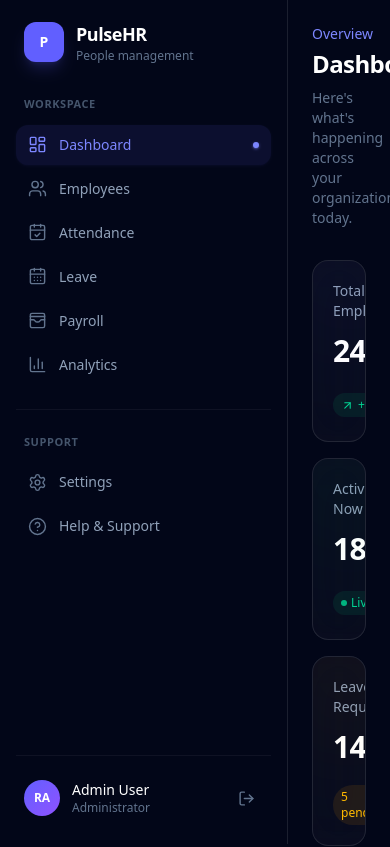
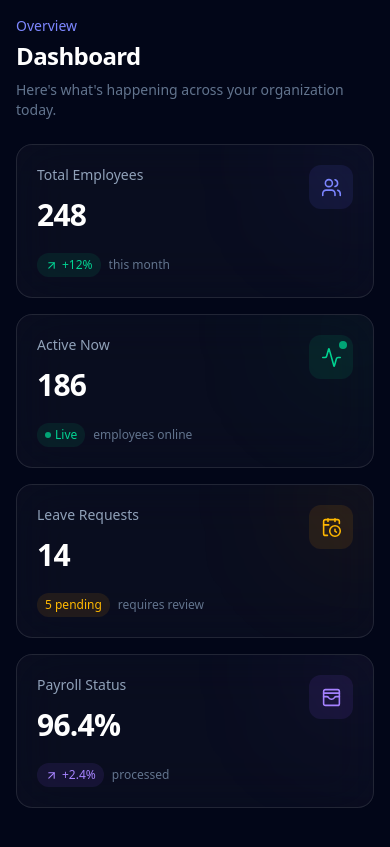
Before and after one commit to RushanAnsari/pulsehr-dashboard, a Next.js app: page / in a window 390 px wide. Shown: the top 847 px of the page. Built offline with nearby package versions, Linux system fonts and the light colour scheme.

Commit message:
fix: resolve mobile layout overflow and make metrics cards fully responsive

```diff
--- a/src/app/page.tsx
+++ b/src/app/page.tsx
@@ -1,3 +1,4 @@
+
 import {
   Users,
   Activity,
@@ -10,18 +11,21 @@ import Sidebar from "@/components/Sidebar";
 
 export default function Home() {
   return (
-    // `flex` puts the fixed-width sidebar beside the flexible dashboard area.
-    <main className="flex min-h-screen bg-slate-950 text-white">
-      {/* Left navigation */}
-      <Sidebar />
+    <main className="flex min-h-screen w-full overflow-x-hidden bg-slate-950 text-white">
 
-      {/* Right side takes all remaining horizontal space */}
-      <section className="min-w-0 flex-1 overflow-y-auto">
-        {/* Dashboard content container */}
-        <div className="mx-auto max-w-[1600px] p-6 lg:p-8">
+      {/* Sidebar is hidden on mobile so it cannot consume viewport width. */}
+      <div className="hidden shrink-0 md:flex">
+        <Sidebar />
+      </div>
+
+      {/* Main content becomes the full viewport width on mobile. */}
+      <section className="min-w-0 w-full flex-1 overflow-x-hidden overflow-y-auto">
+
+        {/* Responsive padding: 16px mobile → 32px tablet/desktop */}
+        <div className="mx-auto w-full max-w-[1600px] p-4 sm:p-8">
 
           {/* Dashboard heading */}
-          <div className="mb-8">
+          <div className="mb-6 sm:mb-8">
             <p className="mb-1 text-sm font-medium text-indigo-400">
               Overview
             </p>
@@ -36,21 +40,18 @@ export default function Home() {
           </div>
 
           {/*
-            Responsive grid:
-            1 column → mobile
-            2 columns → tablet
-            4 columns → desktop
-
-            `min-w-0` on the parent prevents grid content from
-            creating unwanted horizontal overflow.
+            Responsive metrics grid:
+            Mobile  → 1 column
+            Tablet  → 2 columns
+            Large   → 4 columns
           */}
-          <div className="grid grid-cols-1 gap-4 sm:grid-cols-2 xl:grid-cols-4">
+          <div className="grid w-full min-w-0 grid-cols-1 gap-4 sm:grid-cols-2 lg:grid-cols-4">
 
             {/* Total Employees */}
-            <div className="group relative overflow-hidden rounded-2xl border border-white/10 bg-white/[0.03] p-5 backdrop-blur-xl transition-all duration-300 hover:-translate-y-1 hover:border-indigo-500/30 hover:bg-white/[0.05]">
-              <div className="flex items-start justify-between">
-                <div>
-                  <p className="text-sm font-medium text-slate-400">
+            <div className="group relative min-w-0 overflow-hidden rounded-2xl border border-white/10 bg-white/[0.03] p-5 backdrop-blur-xl transition-all duration-300 hover:-translate-y-1 hover:border-indigo-500/30 hover:bg-white/[0.05]">
+              <div className="flex min-w-0 items-start justify-between gap-3">
+                <div className="min-w-0">
+                  <p className="truncate text-sm font-medium text-slate-400">
                     Total Employees
                   </p>
 
@@ -59,31 +60,30 @@ export default function Home() {
                   </h2>
                 </div>
 
-                <div className="flex h-11 w-11 items-center justify-center rounded-xl bg-indigo-500/10 text-indigo-400">
+                <div className="flex h-11 w-11 shrink-0 items-center justify-center rounded-xl bg-indigo-500/10 text-indigo-400">
                   <Users size={21} strokeWidth={1.8} />
                 </div>
               </div>
 
-              <div className="mt-5 flex items-center gap-2">
-                <span className="flex items-center gap-1 rounded-full bg-emerald-500/10 px-2 py-1 text-xs font-medium text-emerald-400">
+              <div className="mt-5 flex min-w-0 items-center gap-2">
+                <span className="flex shrink-0 items-center gap-1 rounded-full bg-emerald-500/10 px-2 py-1 text-xs font-medium text-emerald-400">
                   <ArrowUpRight size={13} />
                   +12%
                 </span>
 
-                <span className="text-xs text-slate-500">
+                <span className="truncate text-xs text-slate-500">
                   this month
                 </span>
               </div>
 
-              {/* Decorative background glow */}
-              <div className="pointer-events-none absolute -right-10 -top-10 h-28 w-28 rounded-full bg-indigo-500/10 blur-3xl transition-opacity duration-300 group-hover:opacity-100" />
+              <div className="pointer-events-none absolute -right-10 -top-10 h-28 w-28 rounded-full bg-indigo-500/10 blur-3xl" />
             </div>
 
             {/* Active Now */}
-            <div className="group relative overflow-hidden rounded-2xl border border-white/10 bg-white/[0.03] p-5 backdrop-blur-xl transition-all duration-300 hover:-translate-y-1 hover:border-emerald-500/30 hover:bg-white/[0.05]">
-              <div className="flex items-start justify-between">
-                <div>
-                  <p className="text-sm font-medium text-slate-400">
+            <div className="group relative min-w-0 overflow-hidden rounded-2xl border border-white/10 bg-white/[0.03] p-5 backdrop-blur-xl transition-all duration-300 hover:-translate-y-1 hover:border-emerald-500/30 hover:bg-white/[0.05]">
+              <div className="flex min-w-0 items-start justify-between gap-3">
+                <div className="min-w-0">
+                  <p className="truncate text-sm font-medium text-slate-400">
                     Active Now
                   </p>
 
@@ -92,33 +92,32 @@ export default function Home() {
                   </h2>
                 </div>
 
-                <div className="relative flex h-11 w-11 items-center justify-center rounded-xl bg-emerald-500/10 text-emerald-400">
+                <div className="relative flex h-11 w-11 shrink-0 items-center justify-center rounded-xl bg-emerald-500/10 text-emerald-400">
                   <Activity size={21} strokeWidth={1.8} />
 
-                  {/* Small pulsing status indicator */}
                   <span className="absolute right-1.5 top-1.5 h-2 w-2 animate-pulse rounded-full bg-emerald-400" />
                 </div>
               </div>
 
-              <div className="mt-5 flex items-center gap-2">
-                <span className="flex items-center gap-1 rounded-full bg-emerald-500/10 px-2 py-1 text-xs font-medium text-emerald-400">
+              <div className="mt-5 flex min-w-0 items-center gap-2">
+                <span className="flex shrink-0 items-center gap-1 rounded-full bg-emerald-500/10 px-2 py-1 text-xs font-medium text-emerald-400">
                   <span className="h-1.5 w-1.5 animate-pulse rounded-full bg-emerald-400" />
                   Live
                 </span>
 
-                <span className="text-xs text-slate-500">
+                <span className="truncate text-xs text-slate-500">
                   employees online
                 </span>
               </div>
 
-              <div className="pointer-events-none absolute -right-10 -top-10 h-28 w-28 rounded-full bg-emerald-500/10 blur-3xl transition-opacity duration-300 group-hover:opacity-100" />
+              <div className="pointer-events-none absolute -right-10 -top-10 h-28 w-28 rounded-full bg-emerald-500/10 blur-3xl" />
             </div>
 
             {/* Leave Requests */}
-            <div className="group relative overflow-hidden rounded-2xl border border-white/10 bg-white/[0.03] p-5 backdrop-blur-xl transition-all duration-300 hover:-translate-y-1 hover:border-amber-500/30 hover:bg-white/[0.05]">
-              <div className="flex items-start justify-between">
-                <div>
-                  <p className="text-sm font-medium text-slate-400">
+            <div className="group relative min-w-0 overflow-hidden rounded-2xl border border-white/10 bg-white/[0.03] p-5 backdrop-blur-xl transition-all duration-300 hover:-translate-y-1 hover:border-amber-500/30 hover:bg-white/[0.05]">
+              <div className="flex min-w-0 items-start justify-between gap-3">
+                <div className="min-w-0">
+                  <p className="truncate text-sm font-medium text-slate-400">
                     Leave Requests
                   </p>
 
@@ -127,29 +126,29 @@ export default function Home() {
                   </h2>
                 </div>
 
-                <div className="flex h-11 w-11 items-center justify-center rounded-xl bg-amber-500/10 text-amber-400">
+                <div className="flex h-11 w-11 shrink-0 items-center justify-center rounded-xl bg-amber-500/10 text-amber-400">
                   <CalendarClock size={21} strokeWidth={1.8} />
                 </div>
               </div>
 
-              <div className="mt-5 flex items-center gap-2">
-                <span className="rounded-full bg-amber-500/10 px-2 py-1 text-xs font-medium text-amber-400">
+              <div className="mt-5 flex min-w-0 items-center gap-2">
+                <span className="shrink-0 rounded-full bg-amber-500/10 px-2 py-1 text-xs font-medium text-amber-400">
                   5 pending
                 </span>
 
-                <span className="text-xs text-slate-500">
+                <span className="truncate text-xs text-slate-500">
                   requires review
                 </span>
               </div>
 
-              <div className="pointer-events-none absolute -right-10 -top-10 h-28 w-28 rounded-full bg-amber-500/10 blur-3xl transition-opacity duration-300 group-hover:opacity-100" />
+              <div className="pointer-events-none absolute -right-10 -top-10 h-28 w-28 rounded-full bg-amber-500/10 blur-3xl" />
             </div>
 
             {/* Payroll Status */}
-            <div className="group relative overflow-hidden rounded-2xl border border-white/10 bg-white/[0.03] p-5 backdrop-blur-xl transition-all duration-300 hover:-translate-y-1 hover:border-violet-500/30 hover:bg-white/[0.05]">
-              <div className="flex items-start justify-between">
-                <div>
-                  <p className="text-sm font-medium text-slate-400">
+            <div className="group relative min-w-0 overflow-hidden rounded-2xl border border-white/10 bg-white/[0.03] p-5 backdrop-blur-xl transition-all duration-300 hover:-translate-y-1 hover:border-violet-500/30 hover:bg-white/[0.05]">
+              <div className="flex min-w-0 items-start justify-between gap-3">
+                <div className="min-w-0">
+                  <p className="truncate text-sm font-medium text-slate-400">
                     Payroll Status
                   </p>
 
@@ -158,26 +157,26 @@ export default function Home() {
                   </h2>
                 </div>
 
-                <div className="flex h-11 w-11 items-center justify-center rounded-xl bg-violet-500/10 text-violet-400">
+                <div className="flex h-11 w-11 shrink-0 items-center justify-center rounded-xl bg-violet-500/10 text-violet-400">
                   <WalletCards size={21} strokeWidth={1.8} />
                 </div>
               </div>
 
-              <div className="mt-5 flex items-center gap-2">
-                <span className="flex items-center gap-1 rounded-full bg-violet-500/10 px-2 py-1 text-xs font-medium text-violet-400">
+              <div className="mt-5 flex min-w-0 items-center gap-2">
+                <span className="flex shrink-0 items-center gap-1 rounded-full bg-violet-500/10 px-2 py-1 text-xs font-medium text-violet-400">
                   <ArrowUpRight size={13} />
                   +2.4%
                 </span>
 
-                <span className="text-xs text-slate-500">
+                <span className="truncate text-xs text-slate-500">
                   processed
                 </span>
               </div>
 
-              <div className="pointer-events-none absolute -right-10 -top-10 h-28 w-28 rounded-full bg-violet-500/10 blur-3xl transition-opacity duration-300 group-hover:opacity-100" />
+              <div className="pointer-events-none absolute -right-10 -top-10 h-28 w-28 rounded-full bg-violet-500/10 blur-3xl" />
             </div>
+
           </div>
-
         </div>
       </section>
     </main>
```
